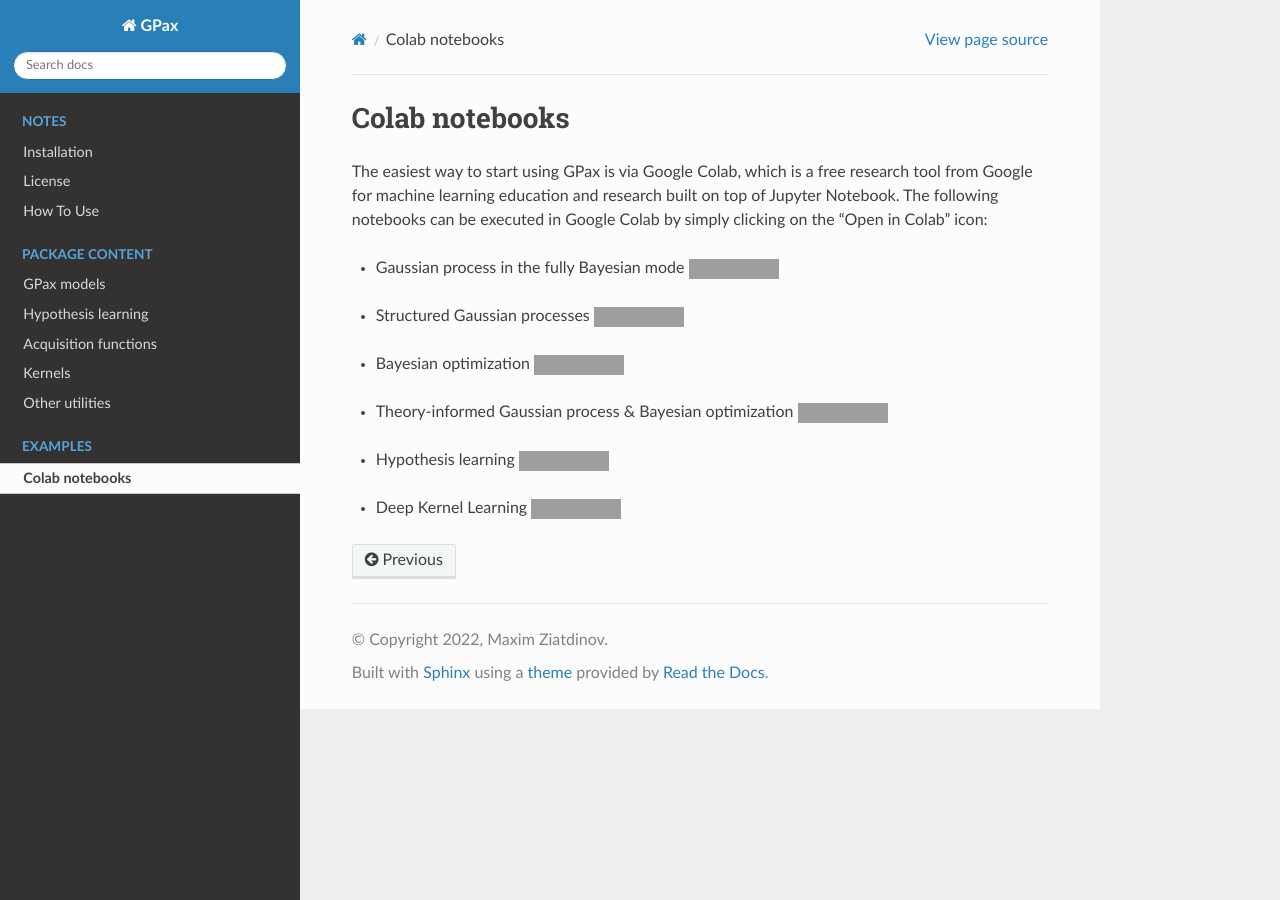
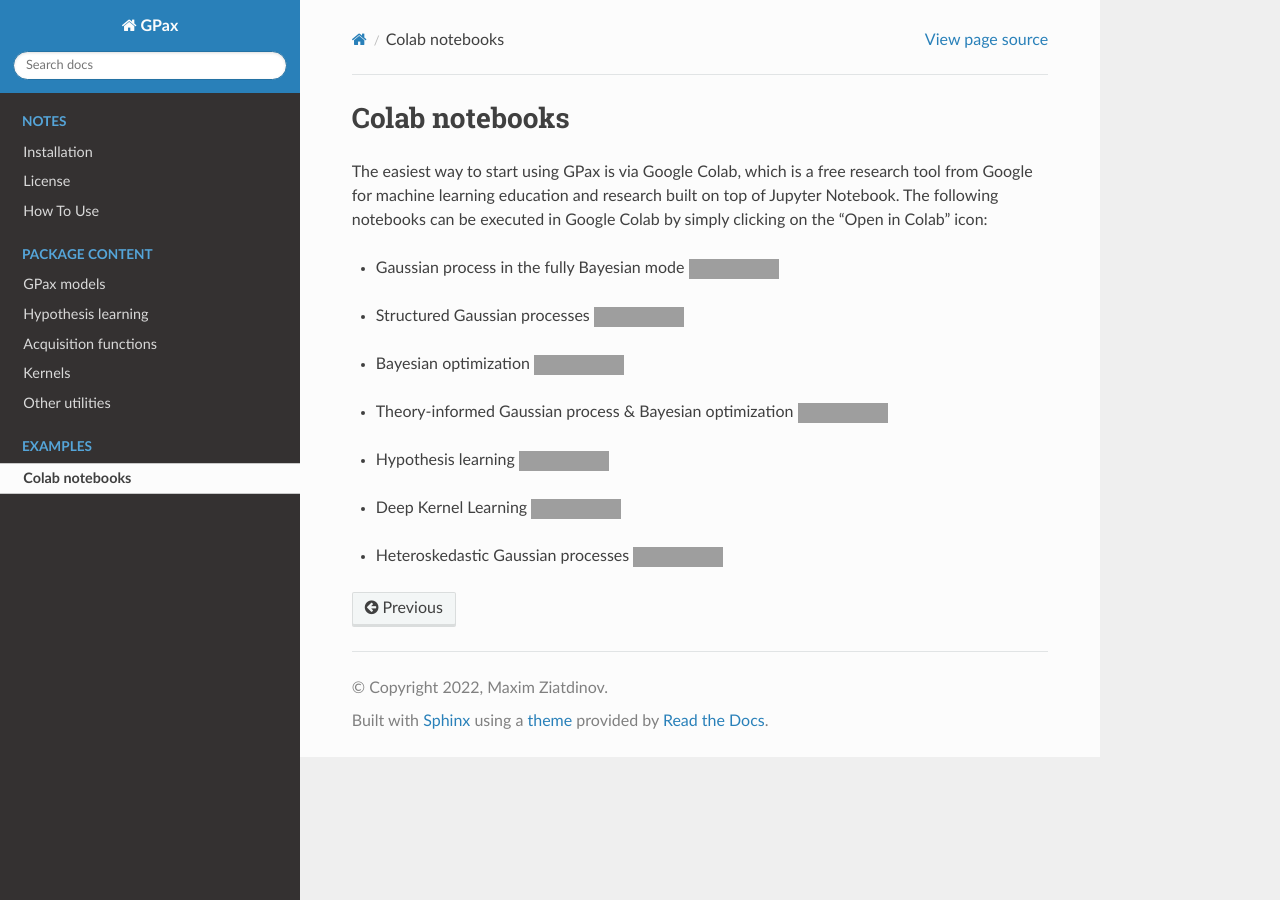
Before and after one commit to ziatdinovmax/gpax, a Sphinx documentation site: the page built from docs/source/examples.rst, in a window 1280 px wide. Built offline with Sphinx 7.4.7 and the Read the Docs theme 2.0.0, drawn with Linux system fonts in a browser that asks for light colours; some of the changed lines change nothing that is shown; grey boxes are pictures that could not be loaded.

Commit message:
Update docs

```diff
--- a/docs/source/examples.rst
+++ b/docs/source/examples.rst
@@ -14,6 +14,8 @@ The easiest way to start using GPax is via Google Colab, which is a free researc
 *   | Hypothesis learning |hypoAL|
 
 *   | Deep Kernel Learning |DKL|
+
+*   | Heteroskedastic Gaussian processes |VarNoiseGP|
 
 .. |simpleGP| image:: https://colab.research.google.com/assets/colab-badge.svg
    :target: https://colab.research.google.com/github/ziatdinovmax/gpax/blob/master/examples/simpleGP.ipynb
@@ -32,3 +34,6 @@ The easiest way to start using GPax is via Google Colab, which is a free researc
 
 .. |DKL| image:: https://colab.research.google.com/assets/colab-badge.svg
    :target: https://colab.research.google.com/github/ziatdinovmax/gpax/blob/master/examples/gpax_viDKL_plasmons.ipynb
+
+.. |VarNoiseGP| image:: https://colab.research.google.com/assets/colab-badge.svg
+   :target: https://colab.research.google.com/github/ziatdinovmax/gpax/blob/master/examples/gpax_heteroskedasticGP.ipynb
```
